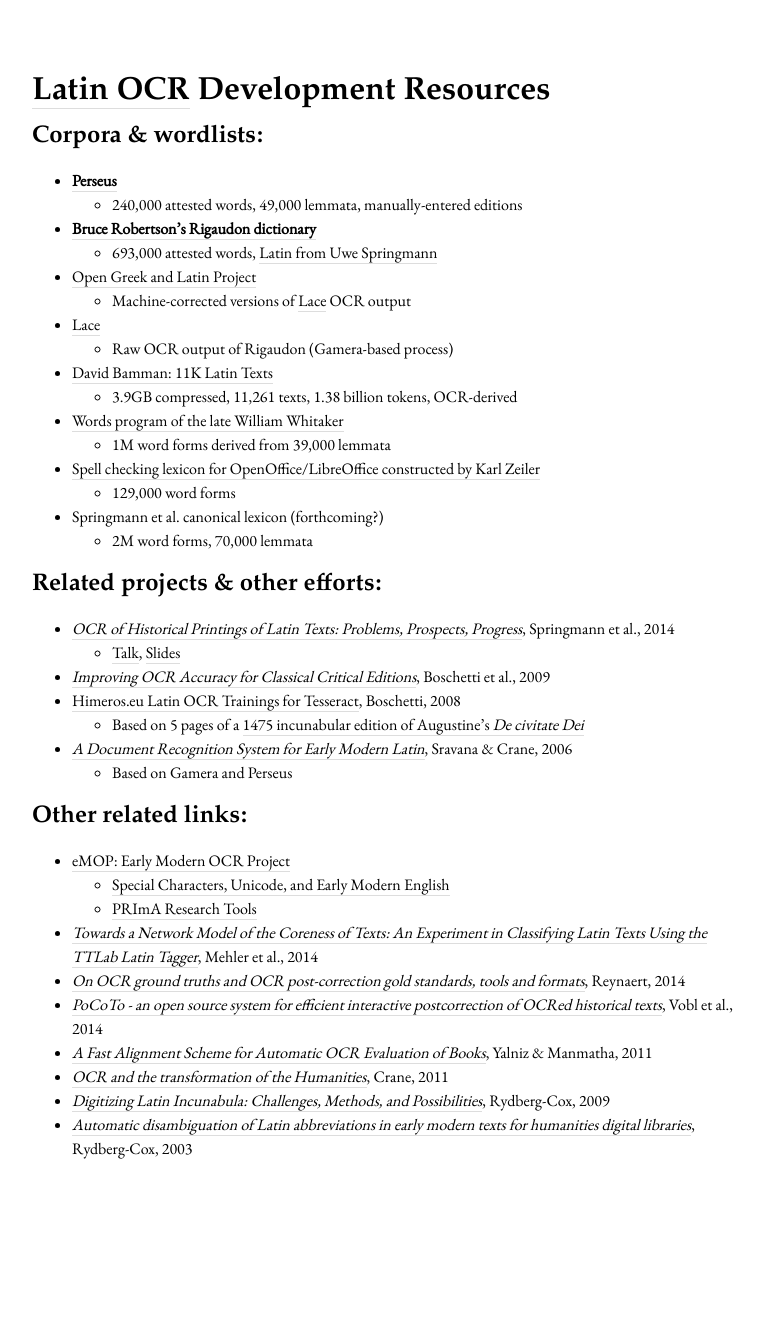
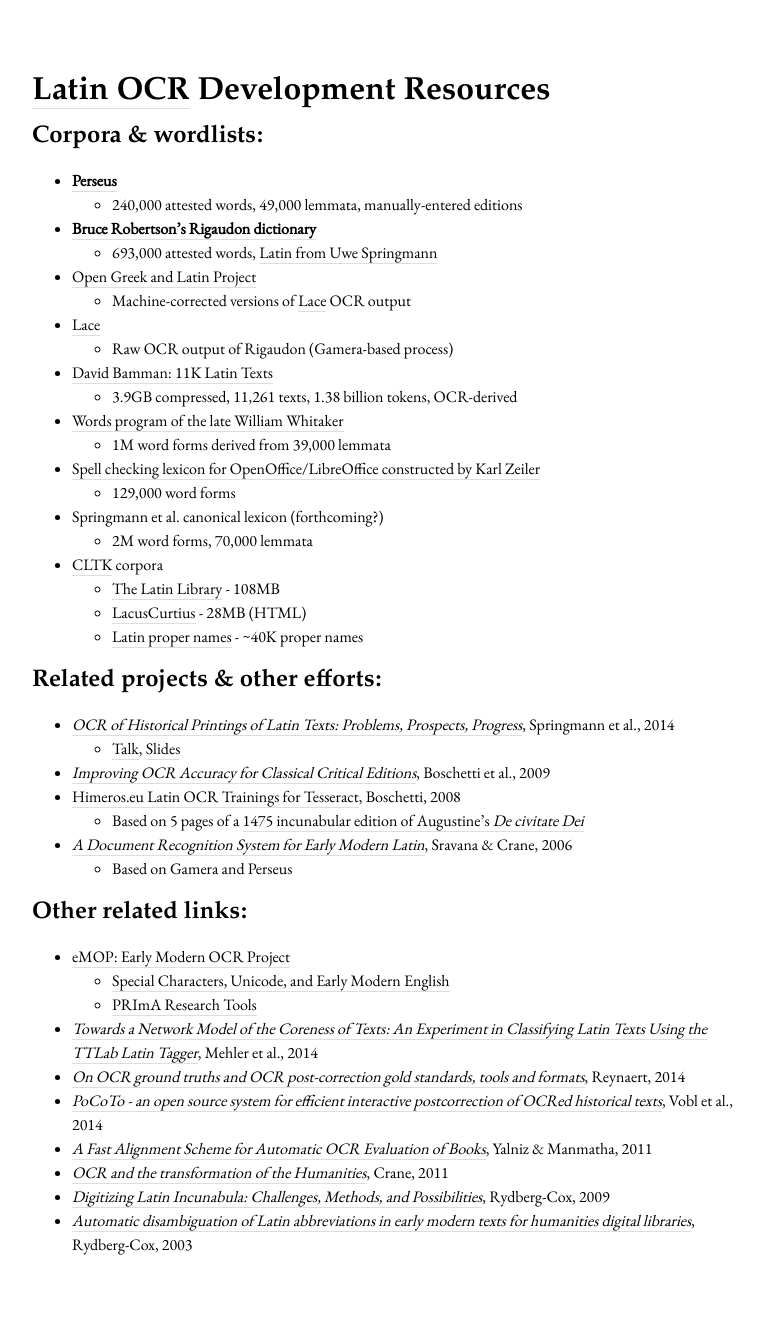
Before and after one commit to ryanfb/latinocr, a Jekyll site: the page built from resources.md, in a window 1280 px wide. Shown: the whole page, without its empty margins (248-1011 px from the left). Built offline with Jekyll 4.4.1, drawn with Linux system fonts in a browser that asks for light colours; before the commit the page ends 1241 px from its top, so only the background shows below that.

Commit message:
Add CLTK corpora

```diff
--- a/resources.md
+++ b/resources.md
@@ -22,6 +22,10 @@
    * 129,000 word forms
  * Springmann et al. canonical lexicon (forthcoming?)
    * 2M word forms, 70,000 lemmata
+ * [CLTK](https://github.com/kylepjohnson/cltk) corpora
+   * [The Latin Library](https://github.com/cltk/latin_corpus_latin_library) - 108MB
+   * [LacusCurtius](https://github.com/cltk/latin_corpus_lacus_curtius) - 28MB (HTML)
+   * [Latin proper names](https://github.com/cltk/latin_proper_names) - ~40K proper names
 
 ## Related projects & other efforts:
 
```
